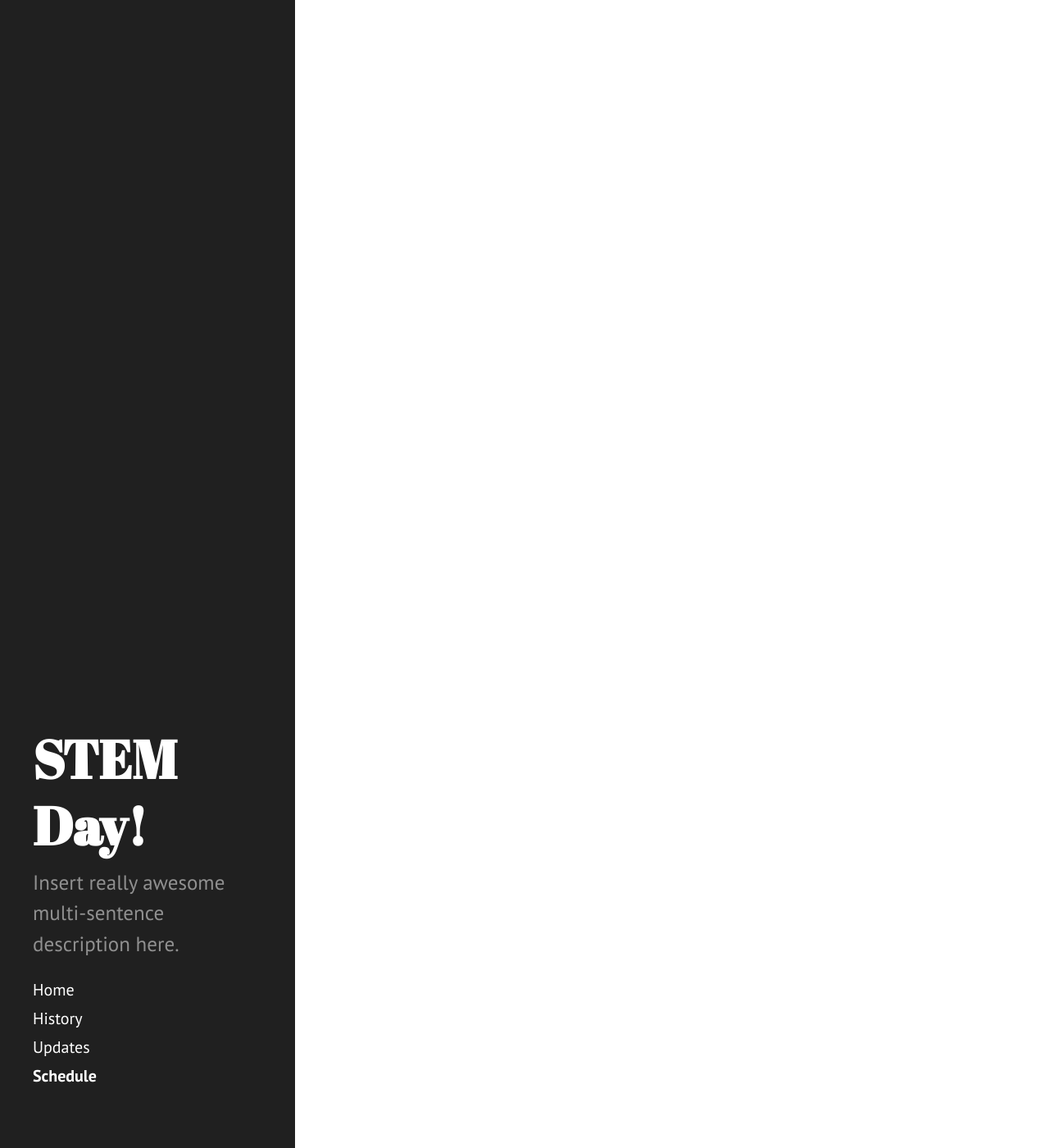
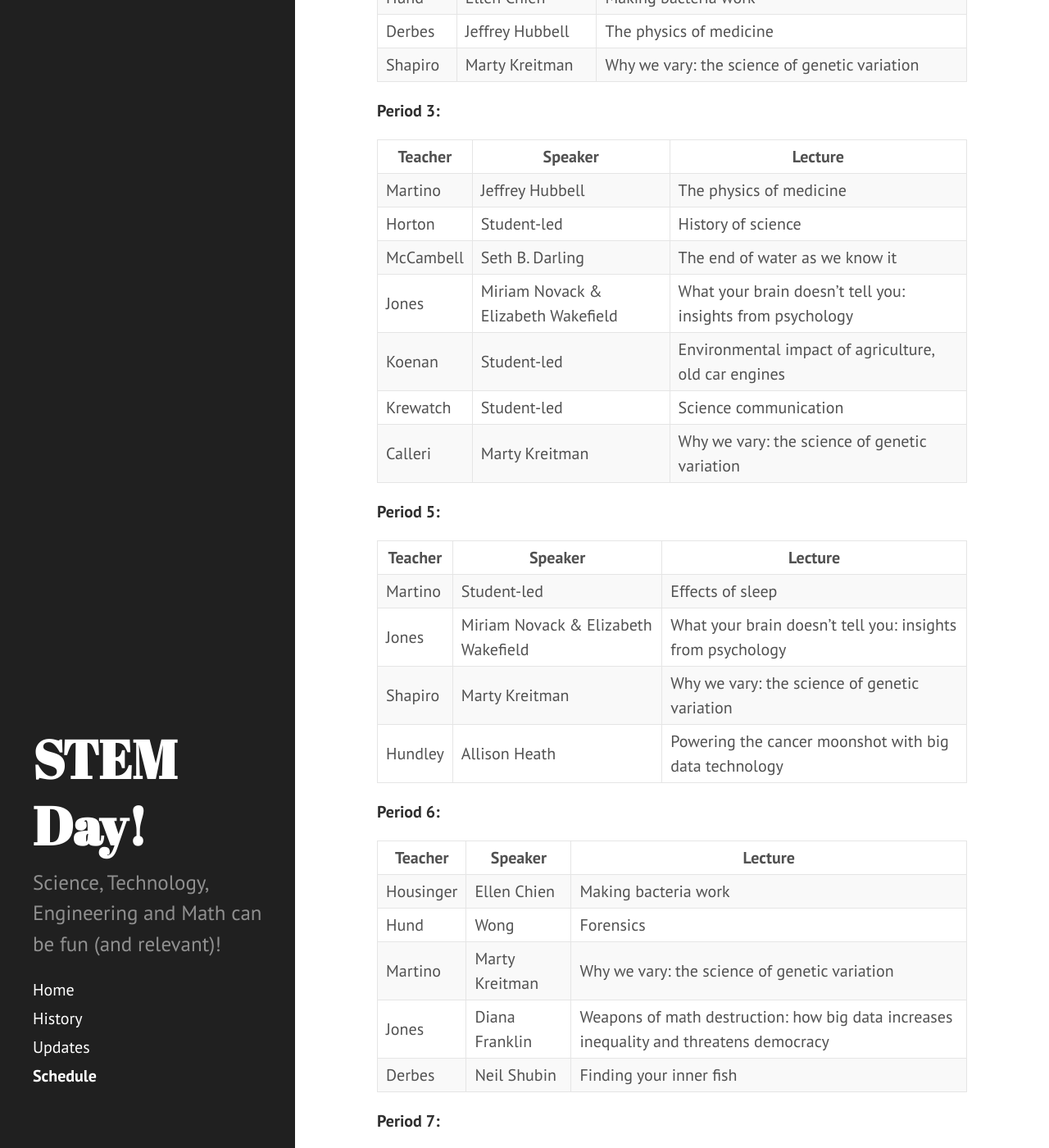
Before and after one commit to agajews/STEM-Club-Website, a Jekyll site: the page built from _pages/schedule.md, in a window 1280 px wide and 1400 px high, scrolled down 255 px. Shown: the whole window at 82% size. Built offline with Jekyll 4.4.1, drawn with Linux system fonts in a browser that asks for light colours; some of the changed text lies outside the part shown.

Commit message:
Added tagline, history page, etc.

```diff
--- a/_config.yml
+++ b/_config.yml
@@ -11,7 +11,7 @@ include:
 # Setup
 title: 'STEM Day!'
 tagline: 'STEM Day!'
-description: 'Insert really awesome multi-sentence description here.'
+description: 'Science, Technology, Engineering and Math can be fun (and relevant)!'
 url: http://stemday.ucls.uchicago.edu
 baseurl: /
 
--- a/_pages/schedule.md
+++ b/_pages/schedule.md
@@ -4,4 +4,61 @@ type: page
 title: Schedule
 ---
 
-This will be the schedule of who's speaking when and where.
+**Period 1:**
+
+| Teacher       | Speaker          | Lecture |
+| ------------- | ---------------- | ------- |
+| Hund          | Ellen Chien      | Making bacteria work |
+| Derbes        | Jeffrey Hubbell  | The physics of medicine |
+| Shapiro       | Marty Kreitman   | Why we vary: the science of genetic variation |
+
+**Period 3:**
+
+| Teacher       | Speaker          | Lecture |
+| ------------- | ---------------- | ------- |
+| Martino       | Jeffrey Hubbell  | The physics of medicine |
+| Horton        | Student-led      | History of science |
+| McCambell     | Seth B. Darling  | The end of water as we know it |
+| Jones         | Miriam Novack & Elizabeth Wakefield | What your brain doesn't tell you: insights from psychology |
+| Koenan        | Student-led      | Environmental impact of agriculture, old car engines |
+| Krewatch      | Student-led      | Science communication |
+| Calleri       | Marty Kreitman   | Why we vary: the science of genetic variation |
+
+**Period 5:**
+
+| Teacher       | Speaker          | Lecture |
+| ------------- | ---------------- | ------- |
+| Martino       | Student-led      | Effects of sleep |
+| Jones         | Miriam Novack & Elizabeth Wakefield | What your brain doesn't tell you: insights from psychology |
+| Shapiro       | Marty Kreitman   | Why we vary: the science of genetic variation |
+| Hundley       | Allison Heath    | Powering the cancer moonshot with big data technology |
+
+**Period 6:**
+
+| Teacher       | Speaker          | Lecture |
+| ------------- | ---------------- | ------- |
+| Housinger     | Ellen Chien      | Making bacteria work |
+| Hund          | Wong             | Forensics |
+| Martino       | Marty Kreitman   | Why we vary: the science of genetic variation |
+| Jones         | Diana Franklin   | Weapons of math destruction: how big data increases inequality and threatens democracy |
+| Derbes        | Neil Shubin      | Finding your inner fish |
+
+**Period 7:**
+
+| Teacher       | Speaker          | Lecture |
+| ------------- | ---------------- | ------- |
+| McCambell     | Tim Black        | The fractal dimension |
+| Jones         | Diana Franklin   | Weapons of math destruction: how big data increases inequality and threatens democracy |
+| Billingsley   | Marty Kreitman   | Why we vary: the science of genetic variation |
+| Koenan        | Student-led      | Environmental impact of agriculture, old car engines |
+| Rennert-May   | Student-led      | Links to Great Expectations |
+
+**Period 8:**
+
+| Teacher       | Speaker          | Lecture |
+| ------------- | ---------------- | ------- |
+| Housinger     | Ellen Chien      | Making bacteria work |
+| Horton        | Student-led      | History of science |
+| McCambell     | Tim Black        | The fractal dimension |
+| Billingsley   | Marty Kreitman   | Why we vary: the science of genetic variation |
+| Rennert-May   | Student-led      | Links to Great Expectations |
```
Also changed, not shown: _pages/history.md (+1 -0 lines), _posts/2012-02-06-whats-jekyll.md (deleted, +0 -12 lines), _posts/2016-11-06-looking-forward-to-discovery-day.markdown (added, +7 -0 lines), _posts/2016-11-06-welcome-to-jekyll.markdown (deleted, +0 -17 lines), index.md (+9 -1 lines).
